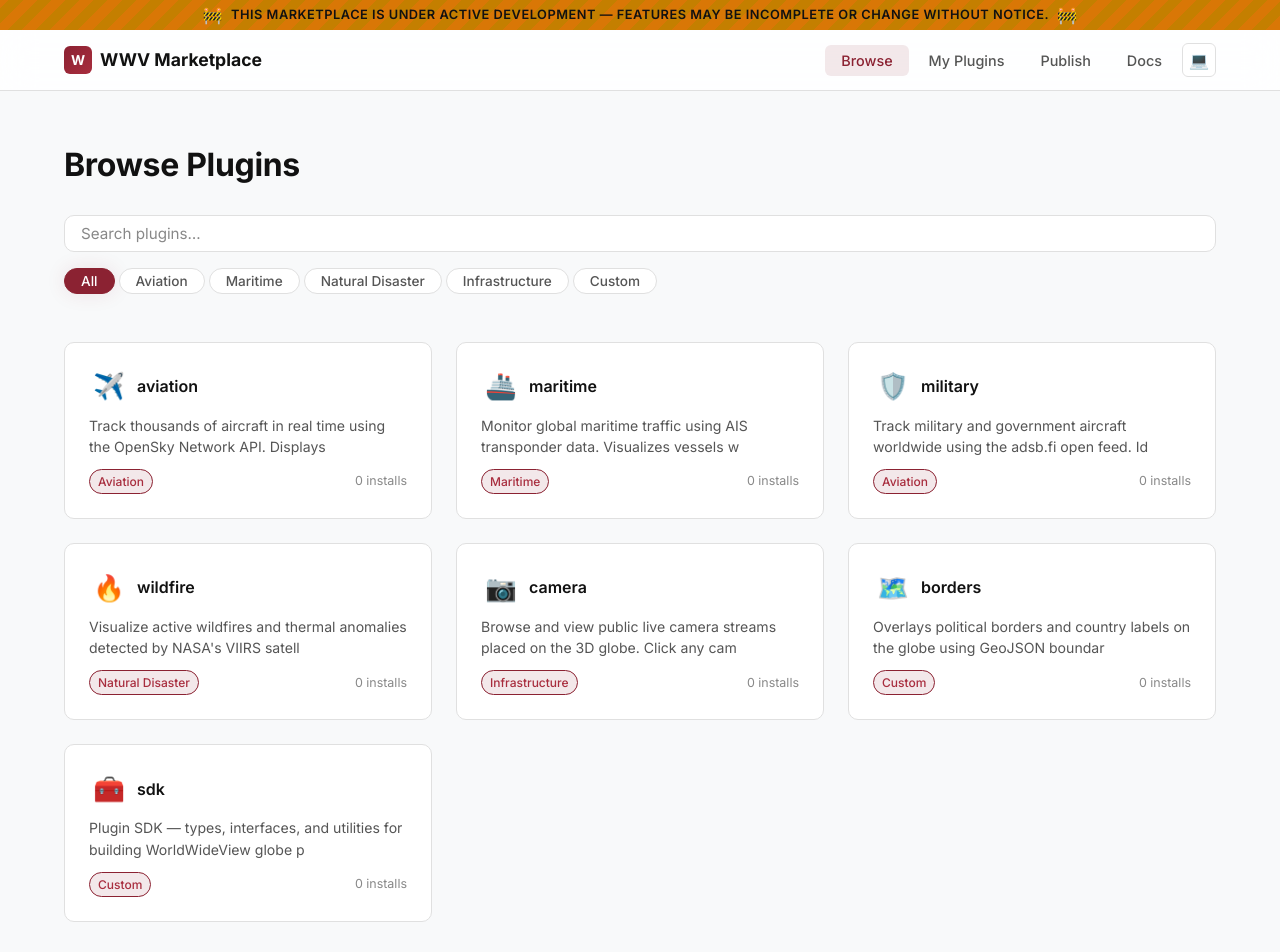
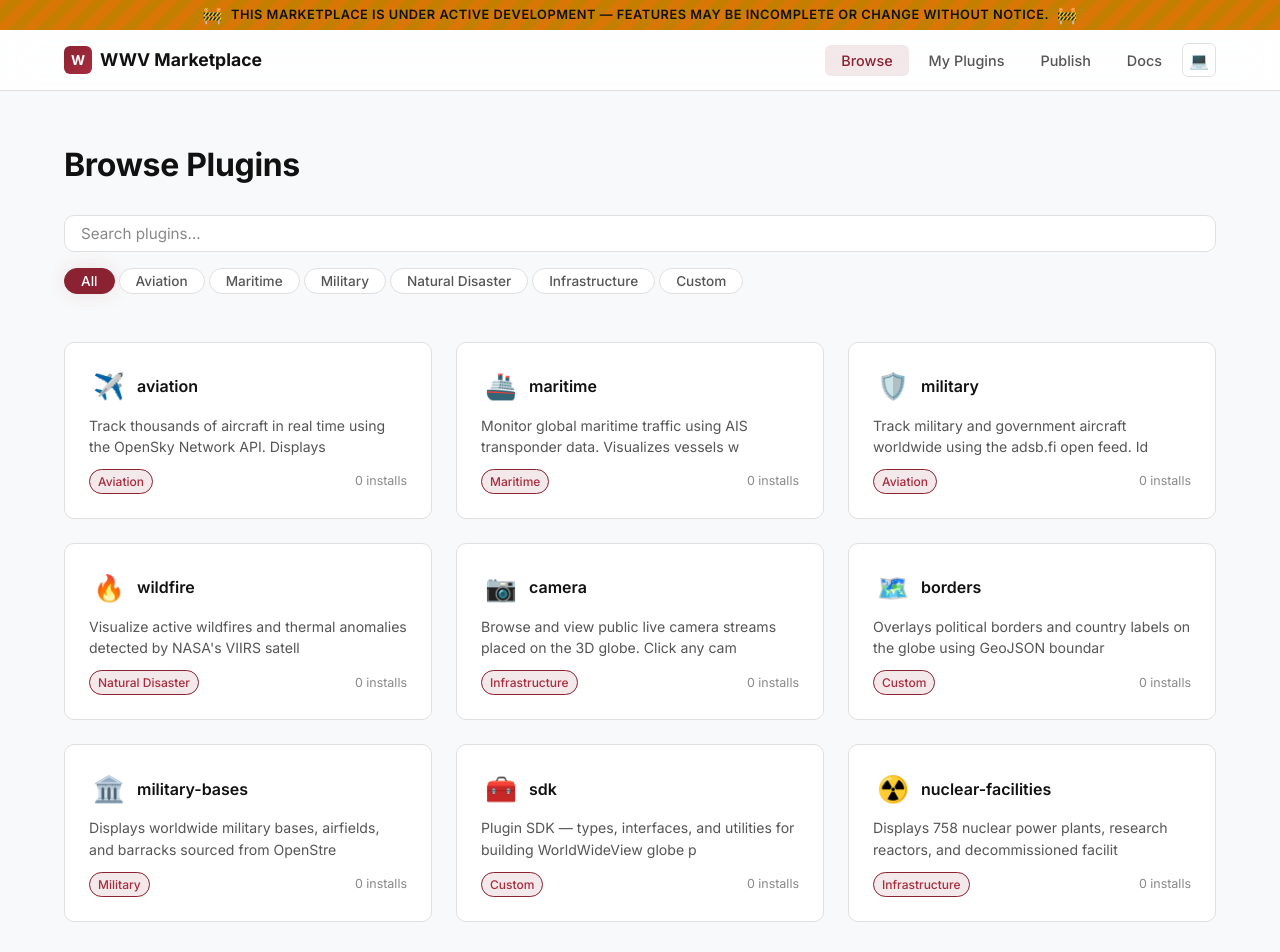
Before and after one commit to silvertakana/worldwideview-marketplace, a Next.js app: page /browse in a window 1280 px wide. Shown: the top 952 px of the page. Built offline with nearby package versions, Linux system fonts and the light colour scheme; no server answers.

Commit message:
feat: add military-bases to marketplace catalogue

```diff
--- a/src/data/knownPlugins.ts
+++ b/src/data/knownPlugins.ts
@@ -4,6 +4,7 @@ export const CATEGORIES = [
   "All",
   "Aviation",
   "Maritime",
+  "Military",
   "Natural Disaster",
   "Infrastructure",
   "Custom",
@@ -96,6 +97,19 @@ export const KNOWN_PLUGINS: KnownPlugin[] = [
       "v1.0.0 — Initial release with GeoJSON-based political boundaries.",
   },
   {
+    id: "military-bases",
+    npmPackage: "@worldwideview/wwv-plugin-military-bases",
+    icon: "🏛️",
+    category: "Military",
+    format: "static",
+    trust: "verified",
+    capabilities: ["data:own"],
+    longDescription:
+      "Displays worldwide military bases, airfields, and barracks sourced from OpenStreetMap. Static GeoJSON data layer with clustered point markers — no external API calls at runtime.",
+    changelog:
+      "v1.0.0 — Initial release with OSM military installation data.",
+  },
+  {
     id: "sdk",
     npmPackage: "@worldwideview/wwv-plugin-sdk",
     icon: "🧰",
@@ -107,4 +121,17 @@ export const KNOWN_PLUGINS: KnownPlugin[] = [
       "Plugin SDK — types, interfaces, and utilities for building WorldWideView globe plugins. Required as a peer dependency by all other plugins.",
     changelog: "v1.0.0 — Initial release with core types and interfaces.",
   },
+  {
+    id: "nuclear-facilities",
+    npmPackage: "@worldwideview/wwv-plugin-nuclear",
+    icon: "☢️",
+    category: "Infrastructure",
+    format: "static",
+    trust: "verified",
+    capabilities: ["data:own"],
+    longDescription:
+      "Displays 758 nuclear power plants, research reactors, and decommissioned facilities worldwide using OpenStreetMap data. Includes operator, output capacity, reactor type, and operational status metadata. Data sourced from Overpass Turbo.",
+    changelog:
+      "v1.0.0 — Initial release with global nuclear facility data from OSM.",
+  },
 ];
```
